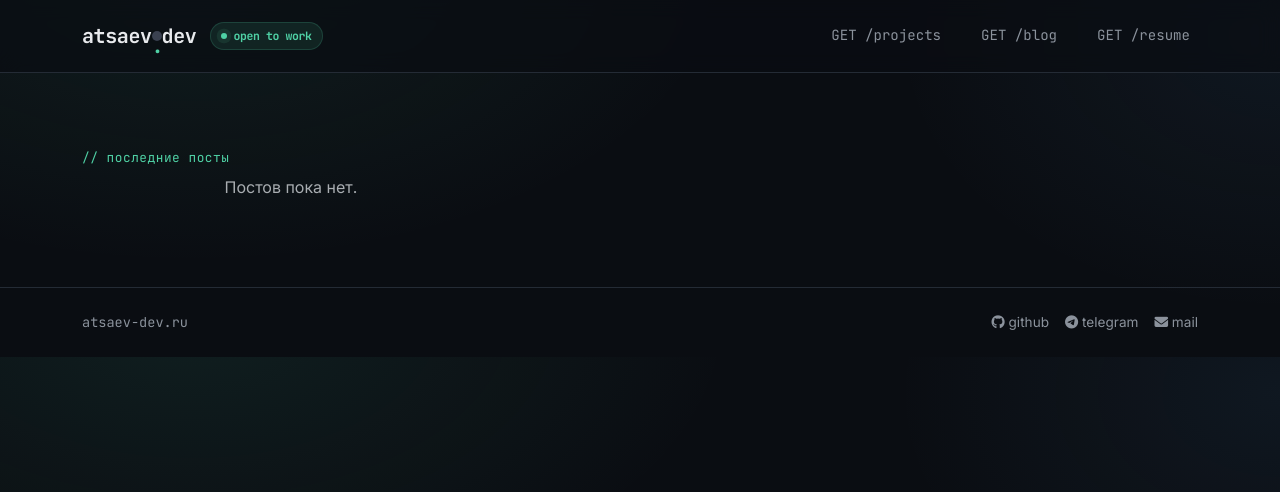
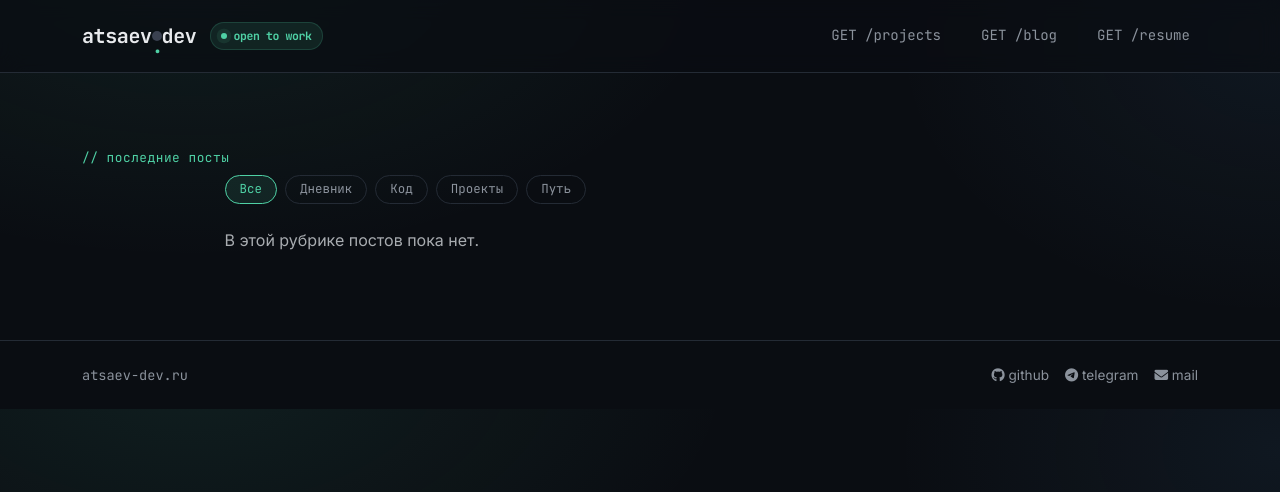
Before and after one commit to Atsaev/django_site, a Django app: page /blog/ in a window 1280 px wide. Shown: the top 492 px of the page. Run offline with Django 5.2, Linux system fonts and the light colour scheme; data comes from the database, SQL or seed files in the repository; data that the repository does not hold is empty; some libraries are stand-ins or nearby versions.

Commit message:
Add htmx category filter to blog feed
Rubric chips on the blog list: one-click filter without reload via htmx (hx-get + hx-target + hx-push-url). Server renders a partial for HX-Request. Plain href kept as progressive enhancement. Cyrillic category slugs via str converter.

```diff
--- /dev/null
+++ b/blog/templates/blog/_post_list.html
@@ -0,0 +1,39 @@
+{% comment %}Фрагмент ленты: рубрики-чипы + список постов. Рендерится и как часть страницы, и как htmx-ответ.{% endcomment %}
+<div class="cat-chips d-flex gap-2 flex-wrap mb-4" id="cat-chips">
+  <a href="{% url 'post_list' %}"
+     class="cat-chip{% if not current_category %} active{% endif %}"
+     hx-get="{% url 'post_list' %}"
+     hx-target="#feed"
+     hx-swap="innerHTML"
+     hx-push-url="true">Все</a>
+  {% for cat in categories %}
+  <a href="{% url 'post_list_category' cat.slug %}"
+     class="cat-chip{% if current_category == cat %} active{% endif %}"
+     hx-get="{% url 'post_list_category' cat.slug %}"
+     hx-target="#feed"
+     hx-swap="innerHTML"
+     hx-push-url="true">{{ cat.name }}</a>
+  {% endfor %}
+</div>
+
+{% for post in posts %}
+<a href="{% url 'post_detail' post.slug %}" class="post-row">
+  <div>
+    <div class="post-title mb-1">{{ post.title }}</div>
+    <div class="d-flex gap-2 flex-wrap">
+      {% if post.category %}
+        <span class="badge-cat badge">{{ post.category.name }}</span>
+      {% endif %}
+      {% for tag in post.tags.all %}
+        <span class="badge-tag badge">{{ tag.name }}</span>
+      {% endfor %}
+    </div>
+  </div>
+  <div class="d-flex align-items-center">
+    <span class="post-date">{{ post.published_at|date:"d M" }}</span>
+    <span class="arrow"><i class="fa-solid fa-arrow-right"></i></span>
+  </div>
+</a>
+{% empty %}
+<p class="text-muted">В этой рубрике постов пока нет.</p>
+{% endfor %}
--- a/blog/templates/blog/post_detail.html
+++ b/blog/templates/blog/post_detail.html
@@ -5,7 +5,7 @@
 <article class="container py-5" style="max-width: 760px;">
   <div class="mono text-muted mb-2" style="font-size:0.8rem;">
     {{ post.published_at|date:"d M Y" }} · {{ post.views }} views
-    {% if post.category %} · <a href="{% url 'post_list' %}#cat-{{ post.category.slug }}" style="color:var(--accent);">{{ post.category.name }}</a>{% endif %}
+    {% if post.category %} · <a href="{% url 'post_list_category' post.category.slug %}" style="color:var(--accent);">{{ post.category.name }}</a>{% endif %}
   </div>
   <h1 class="mb-3">{{ post.title }}</h1>
   {% if post.tags.all %}
--- a/blog/templates/blog/post_list.html
+++ b/blog/templates/blog/post_list.html
@@ -6,27 +6,7 @@
   <div class="section-eyebrow mb-2">// последние посты</div>
   <div class="row justify-content-center mt-1">
     <div class="col-lg-9">
-      {% for post in posts %}
-      <a href="{% url 'post_detail' post.slug %}" class="post-row">
-        <div>
-          <div class="post-title mb-1">{{ post.title }}</div>
-          <div class="d-flex gap-2 flex-wrap">
-            {% if post.category %}
-              <span class="badge-cat badge">{{ post.category.name }}</span>
-            {% endif %}
-            {% for tag in post.tags.all %}
-              <span class="badge-tag badge">{{ tag.name }}</span>
-            {% endfor %}
-          </div>
-        </div>
-        <div class="d-flex align-items-center">
-          <span class="post-date">{{ post.published_at|date:"d M" }}</span>
-          <span class="arrow"><i class="fa-solid fa-arrow-right"></i></span>
-        </div>
-      </a>
-      {% empty %}
-        <p class="text-muted">Постов пока нет.</p>
-      {% endfor %}
+      <div id="feed">{% include "blog/_post_list.html" %}</div>
     </div>
   </div>
 </section>
--- a/blog/urls.py
+++ b/blog/urls.py
@@ -4,5 +4,6 @@ from . import views
 
 urlpatterns = [
     path("", views.post_list, name="post_list"),
-    path("<slug:slug>/", views.post_detail, name="post_detail")
+    path("category/<str:category_slug>/", views.post_list, name="post_list_category"),
+    path("<slug:slug>/", views.post_detail, name="post_detail"),
 ]
--- a/blog/views.py
+++ b/blog/views.py
@@ -1,12 +1,27 @@
-from django.db.models import F
+from django.db.models import F, Prefetch
 from django.shortcuts import get_object_or_404, render
 
-from .models import Post
+from .models import Category, Post
 
 
-def post_list(request):
+def post_list(request, category_slug=None):
     posts = Post.objects.filter(status='published')
-    return render(request, 'blog/post_list.html', {'posts': posts})
+    current = None
+    if category_slug:
+        current = get_object_or_404(Category, slug=category_slug)
+        posts = posts.filter(category=current)
+    posts = posts.select_related('category').prefetch_related('tags')
+    categories = Category.objects.all()
+    context = {
+        'posts': posts,
+        'categories': categories,
+        'current_category': current,
+    }
+    # htmx-запрос: отдаём только фрагмент ленты (без обёртки страницы)
+    if request.headers.get('HX-Request'):
+        return render(request, 'blog/_post_list.html', context)
+    return render(request, 'blog/post_list.html', context)
+
 
 def post_detail(request, slug):
     post = get_object_or_404(Post, slug=slug, status='published')
--- a/static/css/main.css
+++ b/static/css/main.css
@@ -151,7 +151,21 @@ body {
 .post-row:hover .post-title { color: var(--accent); }
 .post-row:hover .arrow { opacity: 1; transform: translateX(0); }
 .post-title { color: var(--text); transition: color 0.15s ease; }
-.post-date { color: var(--text-muted); font-family: 'JetBrains Mono', monospace; font-size: 0.8rem; }
+/* рубрики-чипы (htmx-фильтр) */
+.cat-chip {
+  border: 1px solid var(--border);
+  color: var(--text-muted);
+  background: transparent;
+  border-radius: 999px;
+  padding: 4px 14px;
+  font-family: 'JetBrains Mono', monospace;
+  font-size: 0.78rem;
+  text-decoration: none;
+  transition: border-color 0.15s ease, color 0.15s ease;
+}
+.cat-chip:hover { border-color: var(--accent); color: var(--accent); }
+.cat-chip.active { border-color: var(--accent); color: var(--accent); background: var(--accent-soft); }
+#feed.htmx-request { opacity: 0.55; transition: opacity 0.15s ease; }
 .arrow { opacity: 0; transform: translateX(-6px); transition: all 0.2s ease; color: var(--accent); margin-left: 10px; }
 
 /* post content (blog detail, resume about/experience) — rich CKEditor output */
--- a/templates/base.html
+++ b/templates/base.html
@@ -22,6 +22,7 @@
 {% include "includes/footer.html" %}
 
 <script src="https://cdnjs.cloudflare.com/ajax/libs/bootstrap/5.3.3/js/bootstrap.bundle.min.js"></script>
+<script src="https://cdn.jsdelivr.net/npm/htmx.org@2.0.4/dist/htmx.min.js"></script>
 <script>
   const nav = document.getElementById('mainNav');
   window.addEventListener('scroll', () => nav.classList.toggle('scrolled', window.scrollY > 10));
```
